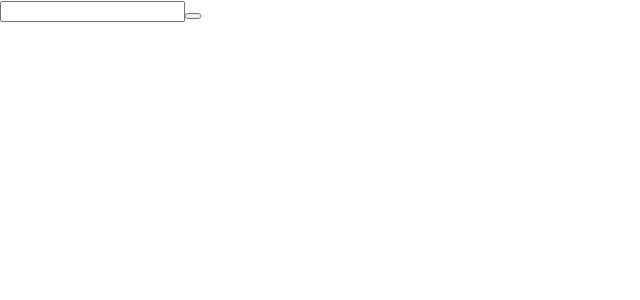
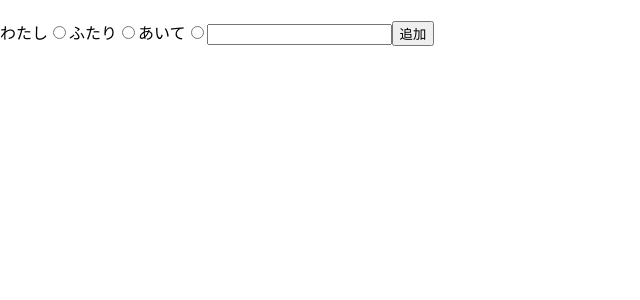
Before and after one commit to thistle519/dividing-paymant, a React (Create React App) app: page / in a window 1280 px wide. Shown: the top 300 px of the page, without its empty margins (0-640 px from the left). Built offline with nearby package versions, Linux system fonts and the light colour scheme.

Commit message:
add:人を追加できるようになった

```diff
--- a/src/App.tsx
+++ b/src/App.tsx
@@ -1,23 +1,66 @@
 import React, { useState } from "react";
-import logo from "./logo.svg";
 import "./App.css";
 
 function App() {
-  const [prices, setPrices] = useState<number[]>([]);
+  type Payer = "me" | "both" | "else";
+  type PaymentRecord = { payer: Payer; price: number };
+  const [paymentRecords, setPaymentRecords] = useState<PaymentRecord[]>([]);
   const [inputPrice, setInputPrice] = useState(0);
+  const [inputPayer, setInputPayer] = useState<Payer>("both");
   return (
     <>
-      <input
-        onChange={(e) => {
-          setInputPrice(parseInt(e.target.value));
+      <form
+        onSubmit={(e) => {
+          setPaymentRecords([
+            ...paymentRecords,
+            { payer: inputPayer, price: inputPrice },
+          ]);
+          e.preventDefault();
         }}
-      ></input>
-      <button
-        onClick={() => {
-          setPrices([...prices,inputPrice]);
-        }}
-      ></button>
-      <p>{prices}</p>
+      >
+        {/* {JSON.stringify(paymentRecords, null, 2)} */}
+        <br />
+        <label htmlFor="me">わたし</label>
+        <input
+          type="radio"
+          name="payer"
+          value="me"
+          id="me"
+          onChange={(e) => setInputPayer(e.target.value as "me")}
+        />
+        <label htmlFor="both">ふたり</label>
+        <input
+          type="radio"
+          name="payer"
+          value="both"
+          id="both"
+          onChange={(e) => setInputPayer(e.target.value as "both")}
+        />
+        <label htmlFor="else">あいて</label>
+        <input
+          type="radio"
+          name="payer"
+          value="else"
+          id="else"
+          onChange={(e) => setInputPayer(e.target.value as "else")}
+        />
+        <input
+          type="number"
+          onChange={(e) => {
+            setInputPrice(parseInt(e.target.value));
+          }}
+        />
+        <button
+        // onClick={() => {
+        //   setPrices([...prices, inputPrice]);
+        // }}
+        >
+          追加
+        </button>
+      </form>
+      {paymentRecords.map((pr) => (
+        <li>{pr.price}円{pr.payer}</li>
+      ))}
     </>
   );
 }
```
